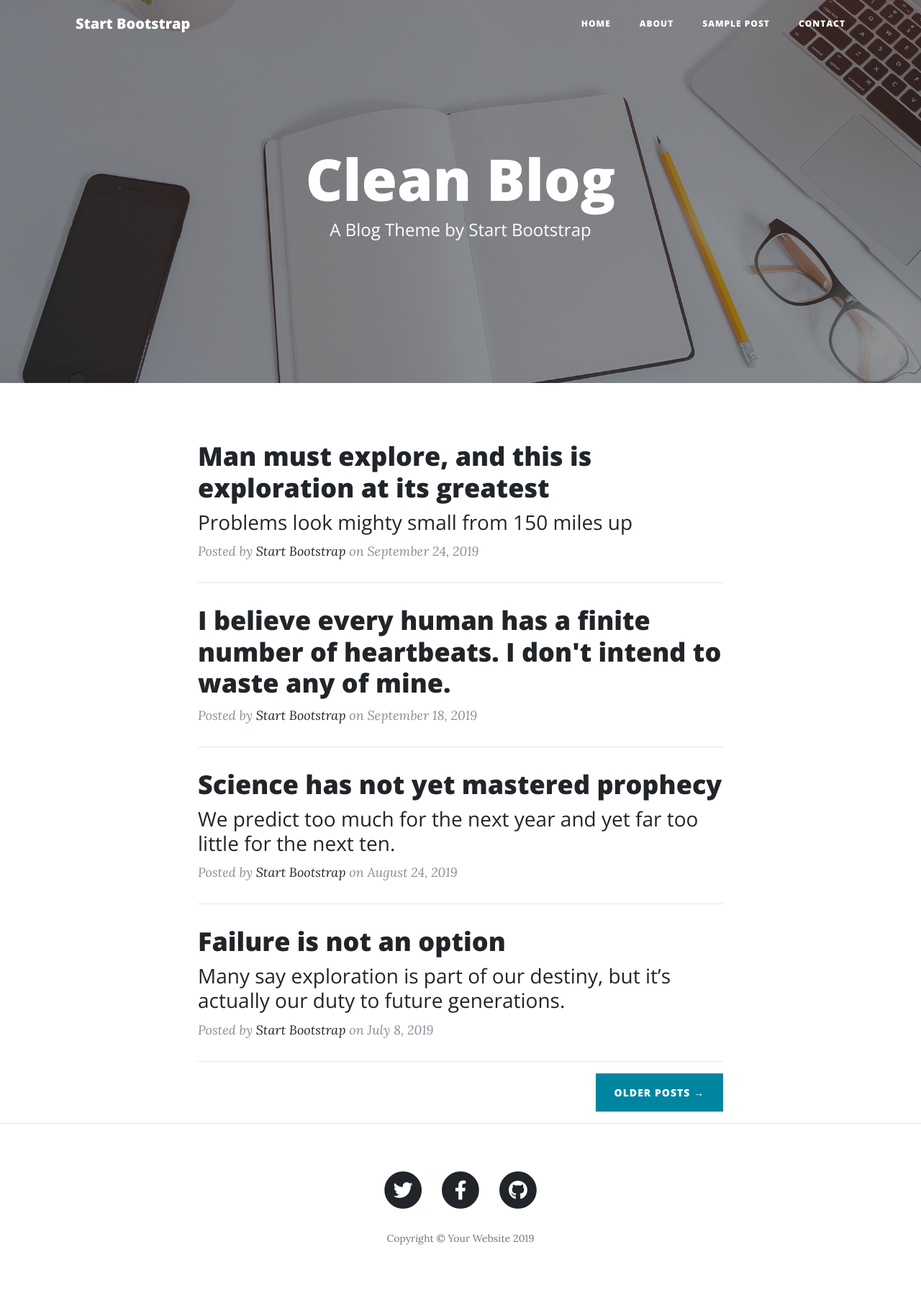
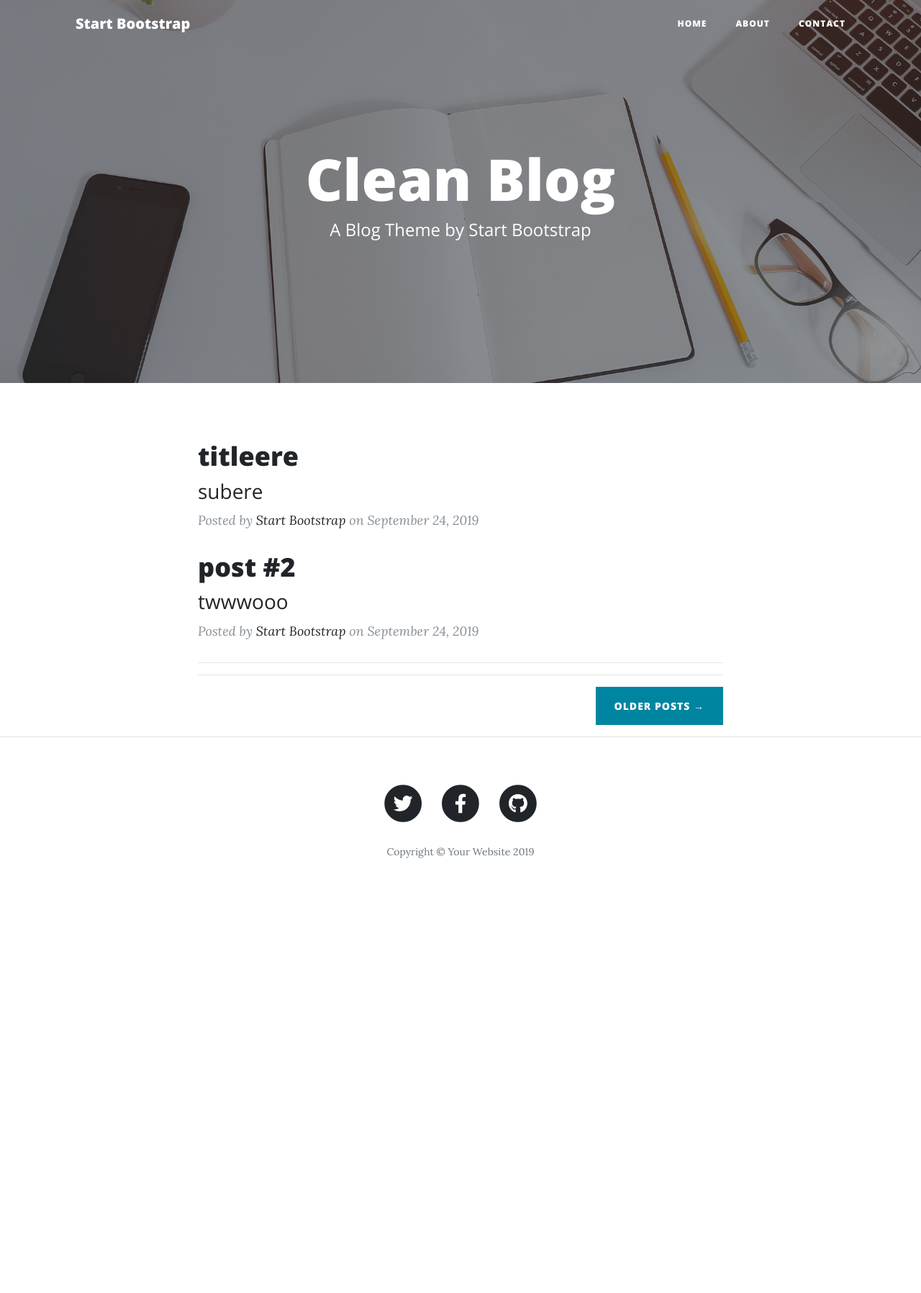
Before and after one commit to EpicRowan/Flask-Blog, a Flask app: page / in a window 1280 px wide. Shown: the whole page at 72% size. After the commit the page ends 1192 px from the top, so only its background shows below. Run offline with Flask 2, Linux system fonts and the light colour scheme; data comes from the database, SQL or seed files in the repository; both versions use the stored data as it was after the commit; some libraries are stand-ins or nearby versions.

Commit message:
Created for loop and route to display blog posts from db on homepage

```diff
--- a/server.py
+++ b/server.py
@@ -21,7 +21,9 @@ class Blogpost(db.Model):
 
 @app.route('/')
 def index():
-	return render_template('index.html')
+	posts = Blogpost.query.all()
+
+	return render_template('index.html', posts=posts)
 
 @app.route('/about')
 def about():
--- a/templates/about.html
+++ b/templates/about.html
@@ -41,9 +41,6 @@
           </li>
           <li class="nav-item">
             <a class="nav-link" href="/about">About</a>
-          </li>
-          <li class="nav-item">
-            <a class="nav-link" href="/post">Sample Post</a>
           </li>
           <li class="nav-item">
             <a class="nav-link" href="/contact">Contact</a>
--- a/templates/add.html
+++ b/templates/add.html
@@ -42,9 +42,7 @@
           <li class="nav-item">
             <a class="nav-link" href="/about">About</a>
           </li>
-          <li class="nav-item">
-            <a class="nav-link" href="/post">Sample Post</a>
-          </li>
+
           <li class="nav-item">
             <a class="nav-link" href="/contact">Contact</a>
           </li>
--- a/templates/contact.html
+++ b/templates/contact.html
@@ -42,8 +42,6 @@
           <li class="nav-item">
             <a class="nav-link" href="/about">About</a>
           </li>
-          <li class="nav-item">
-            <a class="nav-link" href="/post">Sample Post</a>
           </li>
           <li class="nav-item">
             <a class="nav-link" href="/contact">Contact</a>
--- a/templates/index.html
+++ b/templates/index.html
@@ -37,14 +37,13 @@
       <div class="collapse navbar-collapse" id="navbarResponsive">
         <ul class="navbar-nav ml-auto">
           <li class="nav-item">
+
             <a class="nav-link" href="/">Home</a>
           </li>
           <li class="nav-item">
             <a class="nav-link" href="/about">About</a>
           </li>
-          <li class="nav-item">
-            <a class="nav-link" href="/post">Sample Post</a>
-          </li>
+
           <li class="nav-item">
             <a class="nav-link" href="/contact">Contact</a>
           </li>
@@ -72,58 +71,23 @@
   <div class="container">
     <div class="row">
       <div class="col-lg-8 col-md-10 mx-auto">
+        {% for post in posts %}
         <div class="post-preview">
-          <a href="post.html">
+          <a href="{{ url_for('post', post_id=post.id)}}">
             <h2 class="post-title">
-              Man must explore, and this is exploration at its greatest
+              {{post.title}}
             </h2>
             <h3 class="post-subtitle">
-              Problems look mighty small from 150 miles up
+              {{post.subtitle}}
             </h3>
           </a>
           <p class="post-meta">Posted by
             <a href="#">Start Bootstrap</a>
             on September 24, 2019</p>
         </div>
+        {% endfor %}
         <hr>
-        <div class="post-preview">
-          <a href="post.html">
-            <h2 class="post-title">
-              I believe every human has a finite number of heartbeats. I don't intend to waste any of mine.
-            </h2>
-          </a>
-          <p class="post-meta">Posted by
-            <a href="#">Start Bootstrap</a>
-            on September 18, 2019</p>
-        </div>
-        <hr>
-        <div class="post-preview">
-          <a href="post.html">
-            <h2 class="post-title">
-              Science has not yet mastered prophecy
-            </h2>
-            <h3 class="post-subtitle">
-              We predict too much for the next year and yet far too little for the next ten.
-            </h3>
-          </a>
-          <p class="post-meta">Posted by
-            <a href="#">Start Bootstrap</a>
-            on August 24, 2019</p>
-        </div>
-        <hr>
-        <div class="post-preview">
-          <a href="post.html">
-            <h2 class="post-title">
-              Failure is not an option
-            </h2>
-            <h3 class="post-subtitle">
-              Many say exploration is part of our destiny, but it’s actually our duty to future generations.
-            </h3>
-          </a>
-          <p class="post-meta">Posted by
-            <a href="#">Start Bootstrap</a>
-            on July 8, 2019</p>
-        </div>
+
         <hr>
         <!-- Pager -->
         <div class="clearfix">
```
Also changed, not shown: blog.db.
